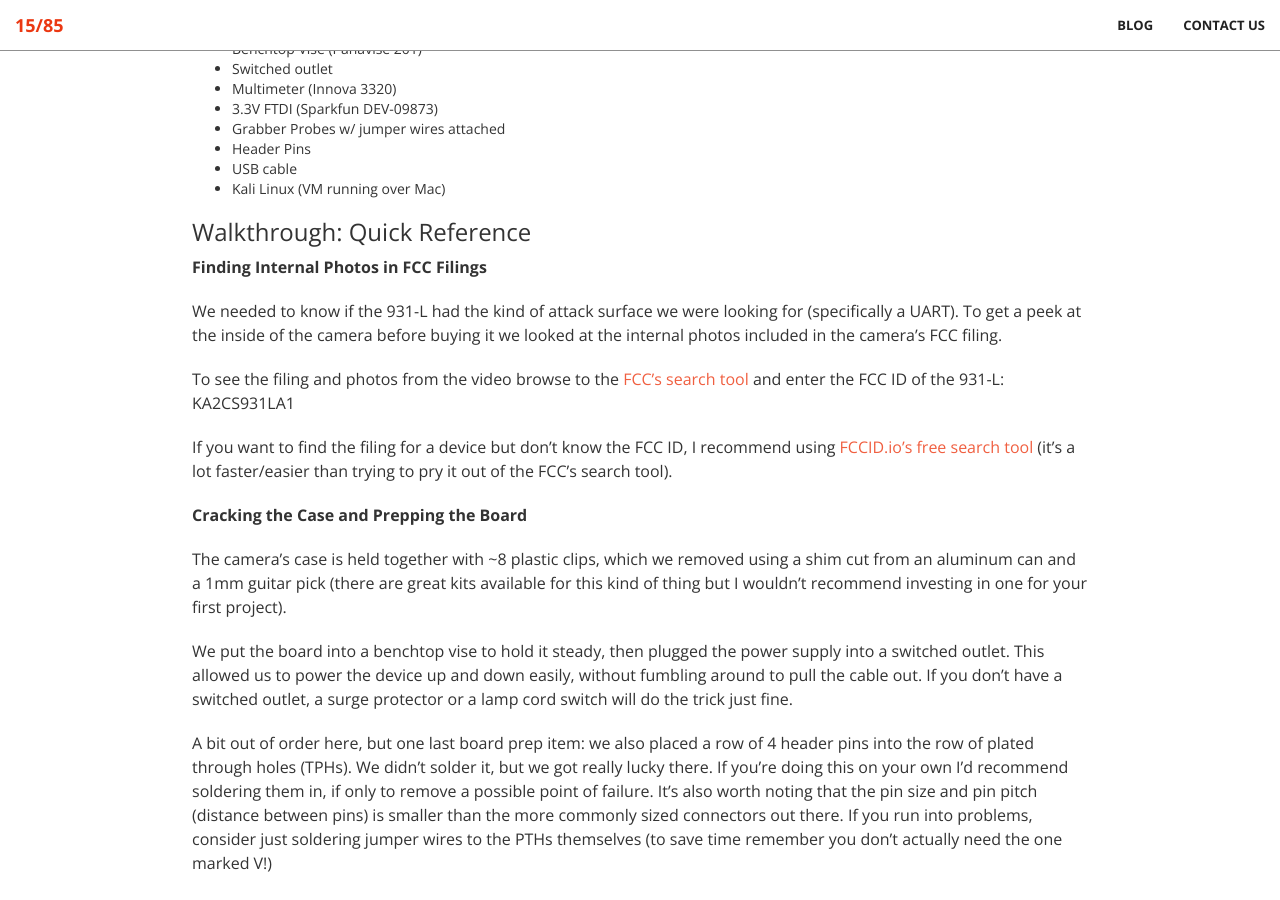
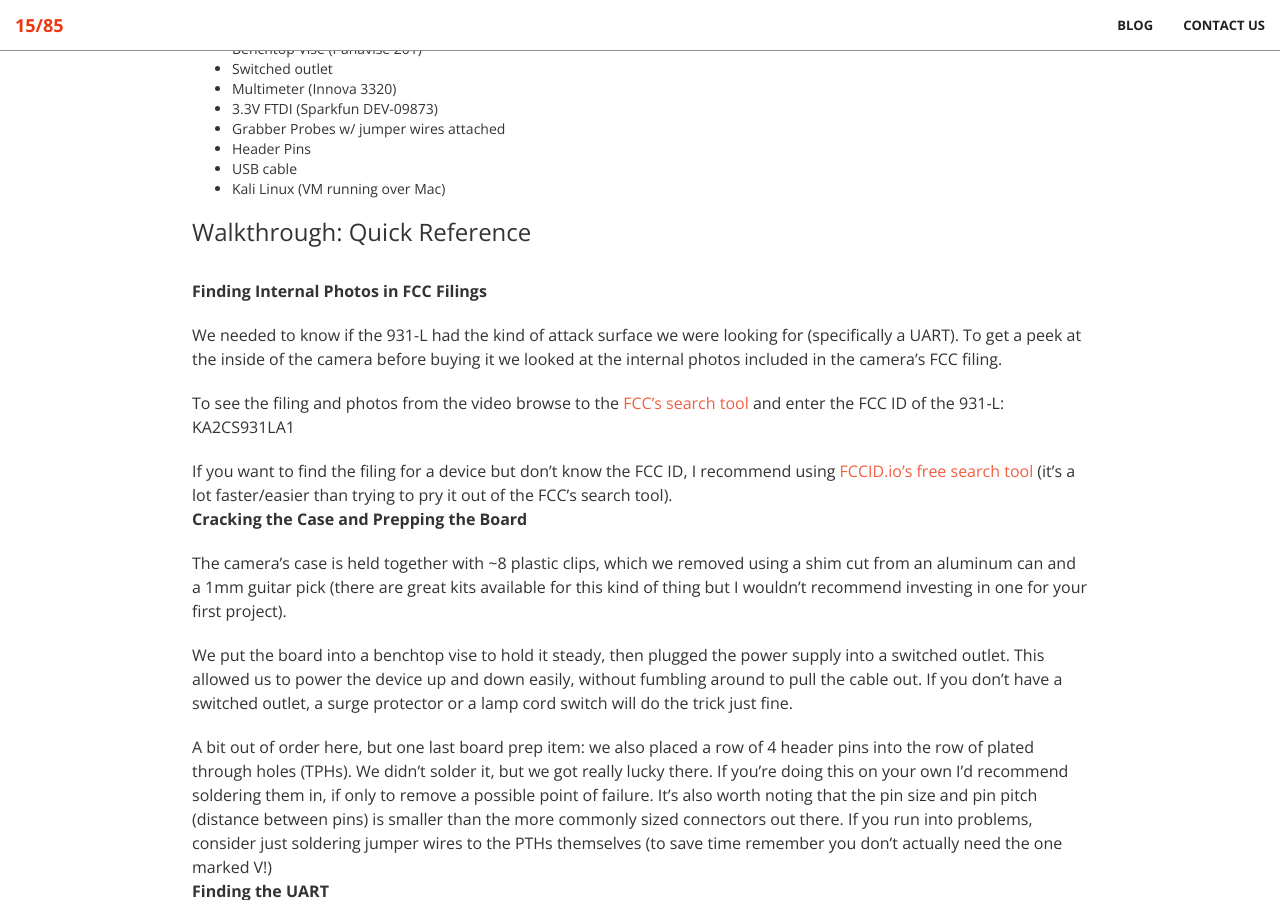
Before and after one commit to 1585sec/1585sec.github.io, a Jekyll site: the page built from _posts/2019-10-31-Hardware-Reversing-to-find-UART-and-shell.md, in a window 1280 px wide and 900 px high, scrolled down 754 px. Built offline with Jekyll 4.4.1, drawn with Linux system fonts in a browser that asks for light colours.

Commit message:
Update 2019-10-31-Hardware-Reversing-to-find-UART-and-shell.md

```diff
--- a/_posts/2019-10-31-Hardware-Reversing-to-find-UART-and-shell.md
+++ b/_posts/2019-10-31-Hardware-Reversing-to-find-UART-and-shell.md
@@ -26,7 +26,7 @@ Here's a breakdown of what we used in the video, roughly in the order it appeare
 
 
 ### Walkthrough: Quick Reference
-
+<br>
 **Finding Internal Photos in FCC Filings**
 
 We needed to know if the 931-L had the kind of attack surface we were looking for (specifically a UART). To get a peek at the inside of the camera before buying it we looked at the internal photos included in the camera's FCC filing.
@@ -34,8 +34,7 @@ We needed to know if the 931-L had the kind of attack surface we were looking fo
 To see the filing and photos from the video browse to the [FCC's search tool](https://www.fcc.gov/oet/ea/fccid) and enter the FCC ID of the 931-L: KA2CS931LA1
 
 If you want to find the filing for a device but don't know the FCC ID, I recommend using [FCCID.io's free search tool](https://fccid.io/search.php) (it's a lot faster/easier than trying to pry it out of the FCC's search tool).
-
-
+<br>
 **Cracking the Case and Prepping the Board**
 
 The camera's case is held together with ~8 plastic clips, which we removed using a shim cut from an aluminum can and a 1mm guitar pick (there are great kits available for this kind of thing but I wouldn't recommend investing in one for your first project).
@@ -43,14 +42,14 @@ The camera's case is held together with ~8 plastic clips, which we removed using
 We put the board into a benchtop vise to hold it steady, then plugged the power supply into a switched outlet. This allowed us to power the device up and down easily, without fumbling around to pull the cable out. If you don't have a switched outlet, a surge protector or a lamp cord switch will do the trick just fine.
 
 A bit out of order here, but one last board prep item: we also placed a row of 4 header pins into the row of plated through holes (TPHs). We didn't solder it, but we got really lucky there. If you're doing this on your own I'd recommend soldering them in, if only to remove a possible point of failure. It's also worth noting that the pin size and pin pitch (distance between pins) is smaller than the more commonly sized connectors out there. If you run into problems, consider just soldering jumper wires to the PTHs themselves (to save time remember you don't actually need the one marked V!)
-
+<br>
 **Finding the UART**
 
 The JST connectors shown in the FCC photos weren't on our camera, but the four plated through holes (PTHs) that the JST connector used where still present. As shown below the reference designator on the board was J2, and PTHs themselves were labeled "G", "R", "T", and "V".
 
 ![]({{ site.baseurl }}/img/blog/2019/UART-on-board.jpg)
 
-
+<br>
 **Testing the UART**
 
 It seemed likely that the labels on those PTHs stood for Ground, Receive, Transmit, and some kind of voltage, but we ran a hasty survey to be sure. We began by checking for Ground on "G" by using the multimeter to run a continuity test between "G" and a spot on the board where the ground plane was exposed.  With ground confirmed we switched the multimeter to measure DC voltage, powered on the device and checked the voltage levels on "R", "T", and "V". Observations and conclusions from the survey are summarized below.
@@ -101,11 +100,8 @@ It seemed likely that the labels on those PTHs stood for Ground, Receive, Transm
 
 
 _Heads Up!_ This section talks about using a multimeter. If you've never used one or are just a bit rusty, there are loads of tutorials out there. SparkFun's [How to Use a Multimeter](https://learn.sparkfun.com/tutorials/how-to-use-a-multimeter/) is solid and includes walkthroughs of the continuity and voltage measurements we did in the video.
-
-
-
-
-#### Wiring up the FTDI
+<br>
+**Wiring up the FTDI**
 
 ![]({{ site.baseurl }}/img/blog/2019/ftdi-wiring.jpg)
 
```
